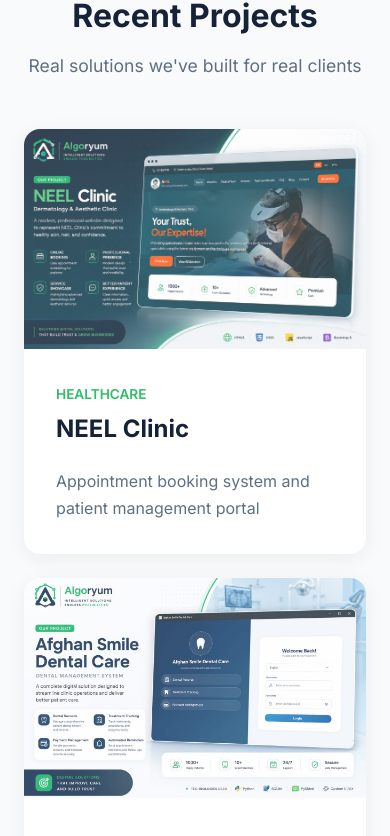
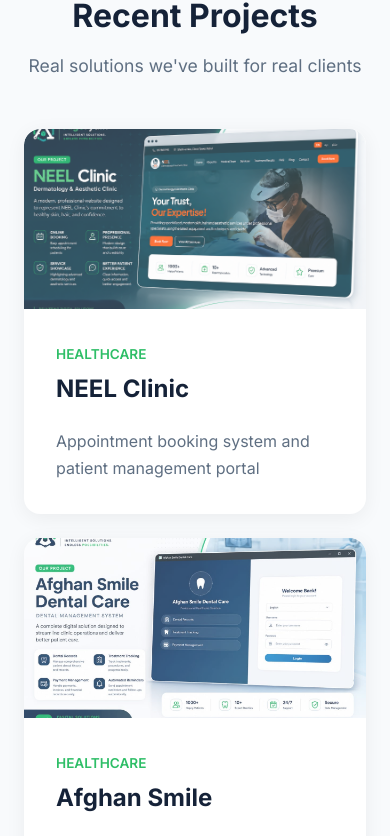
Before and after one commit to MohammadAqaNoori/algoryum-website, a React (Vite) app: page / in a window 390 px wide. Shown: the part 4098-4934 px from the top of the page. Built offline with nearby package versions, Linux system fonts and the light colour scheme.

Commit message:
Improve project image display with proper scaling and mobile support

```diff
--- a/src/pages/Home.css
+++ b/src/pages/Home.css
@@ -228,19 +228,27 @@
 
 .project-image {
   height: 200px;
-  background: linear-gradient(135deg, var(--color-primary-dark) 0%, var(--color-secondary) 100%);
+  background: #f0f0f0;
   display: flex;
   align-items: center;
   justify-content: center;
   color: var(--color-white);
   opacity: 0.8;
   overflow: hidden;
+  border-radius: var(--radius-lg) var(--radius-lg) 0 0;
 }
 
 .project-image img {
   width: 100%;
   height: 100%;
   object-fit: cover;
+  object-position: center center;
+}
+
+@media (max-width: 768px) {
+  .project-image {
+    height: 160px;
+  }
 }
 
 .project-content {
--- a/src/pages/Portfolio.css
+++ b/src/pages/Portfolio.css
@@ -55,17 +55,25 @@
 
 .project-image {
   height: 220px;
-  background: linear-gradient(135deg, var(--color-primary-dark) 0%, var(--color-secondary) 100%);
+  background: #f0f0f0;
   display: flex;
   align-items: center;
   justify-content: center;
   overflow: hidden;
+  border-radius: var(--radius-lg) var(--radius-lg) 0 0;
 }
 
 .project-image img {
   width: 100%;
   height: 100%;
   object-fit: cover;
+  object-position: center center;
+}
+
+@media (max-width: 768px) {
+  .project-image {
+    height: 180px;
+  }
 }
 
 .project-content {
```
